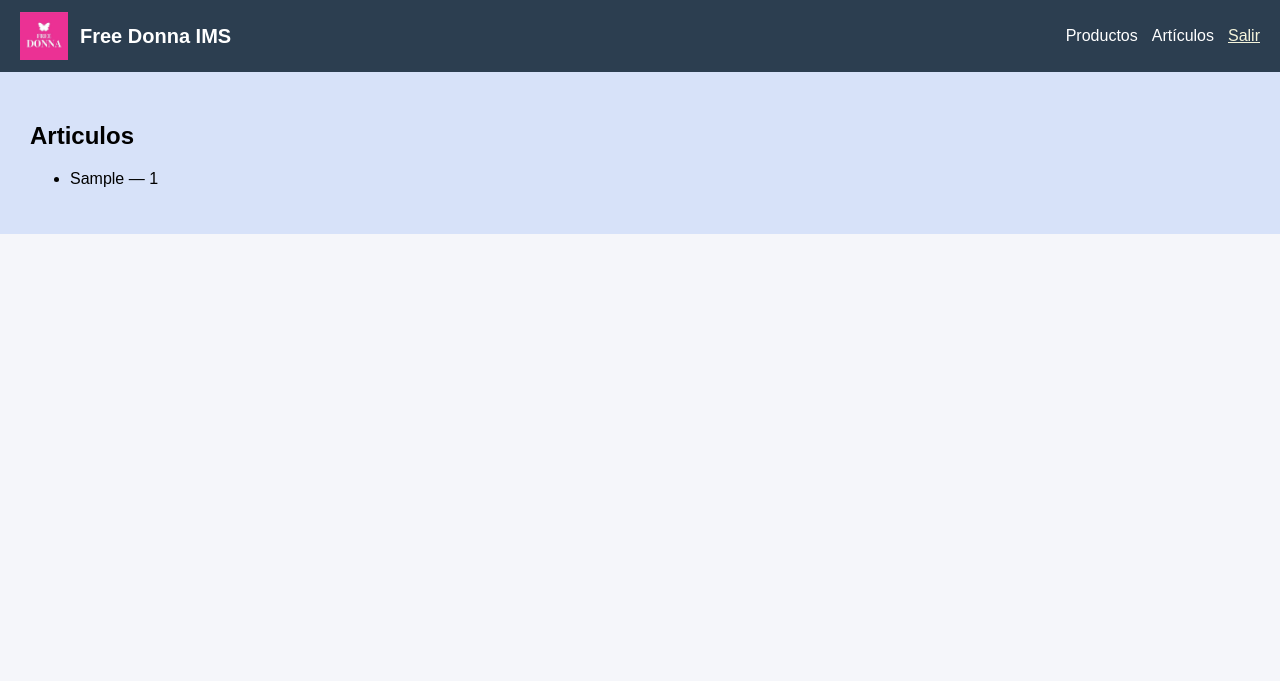
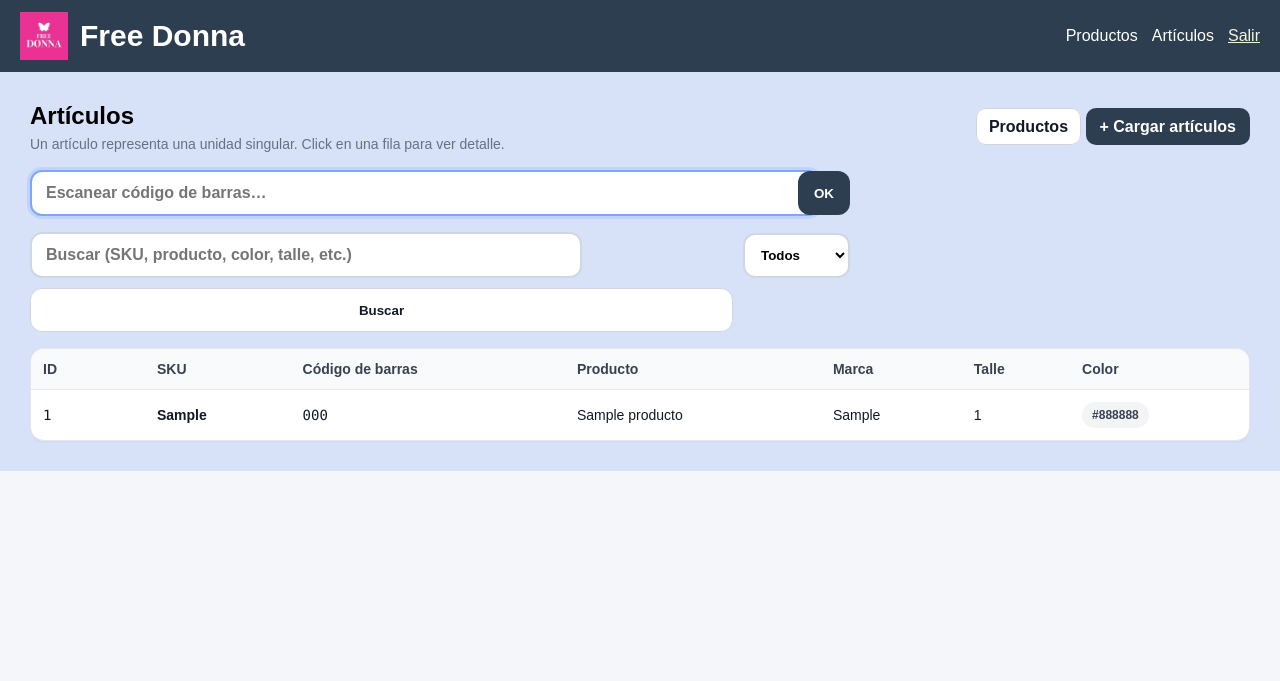
Before and after one commit to joacodores/free_donna_IMS, a Django app: page /articulos/ in a window 1280 px wide. Shown: the top 681 px of the page. Run offline with Django 5.2, Linux system fonts and the light colour scheme; a user stored in the database is signed in; tables that the repository leaves empty hold one stand-in row (values such as "Sample post").

Commit message:
articulos con barcode

```diff
--- /dev/null
+++ b/free_donna_IMS/inventory/static/css/articulos.css
@@ -0,0 +1,59 @@
+/* Contenedores simétricos */
+.scan-row,
+.search-row{
+  display:grid;
+  grid-template-columns: 1fr auto;
+  gap:10px;
+  align-items:center;
+  margin: 10px 0 16px 0;
+  max-width: 820px;   /* MISMO ancho para ambos */
+}
+
+/* Input grande (scan) */
+.scan-input{
+  width:100%;
+  padding: 12px 14px;
+  border-radius: 12px;
+  border: 2px solid #cfd6e4;
+  outline: none;
+  font-size: 16px;
+  font-weight: 800;
+}
+
+/* Input normal (search) */
+.search-input{
+  width:100%;
+  padding: 12px 14px;
+  border-radius: 12px;
+  border: 2px solid #cfd6e4;
+  outline: none;
+  font-size: 16px;
+  font-weight: 600;
+}
+
+/* Focus unificado */
+.scan-input:focus,
+.search-input:focus{
+  border-color:#7ea6ff;
+  box-shadow: 0 0 0 3px rgba(126,166,255,0.25);
+}
+
+/* Select alineado al alto de los inputs */
+.select{
+  padding: 12px 12px;
+  border-radius: 12px;
+  border: 2px solid #cfd6e4;
+  background:#fff;
+  font-weight:800;
+}
+
+/* Botones alineados visualmente */
+.scan-row .btn-primary,
+.search-row .btn-secondary{
+  height: 44px;
+  padding: 0 16px;
+  border-radius: 12px;
+  display:flex;
+  align-items:center;
+  justify-content:center;
+}
--- /dev/null
+++ b/free_donna_IMS/inventory/templates/inventory/articulo/articulo_list.html
@@ -0,0 +1,260 @@
+{% extends "inventory/base.html" %}
+{% load static %}
+
+{% block title %}Artículos{% endblock %}
+
+{% block content %}
+<link rel="stylesheet" href="{% static 'inventory/static/css/articulos.css' %}">
+
+<div class="page-header">
+  <div>
+    <h2>Artículos</h2>
+    <p class="subtle">Un artículo representa una unidad singular. Click en una fila para ver detalle.</p>
+  </div>
+
+  <div class="header-actions">
+    <a class="btn-secondary" href="{% url 'inventory:producto_list' %}">Productos</a>
+    <a class="btn-primary" href="{% url 'inventory:articulo_create' %}">+ Cargar artículos</a>
+  </div>
+</div>
+
+<!-- Scanner row (barcode) -->
+<form method="get" class="scan-row" id="scanForm" autocomplete="off">
+  <input
+    name="scan"
+    value="{{ scan }}"
+    class="scan-input"
+    type="text"
+    inputmode="numeric"
+    placeholder="Escanear código de barras…"
+    id="scanInput"
+    autofocus
+  />
+  <button class="btn-primary" type="submit">OK</button>
+
+  {% if scan %}
+    <a class="btn-secondary" href="{% url 'inventory:articulo_list' %}">Limpiar</a>
+  {% endif %}
+</form>
+
+<!-- Search row (administrativa) -->
+<form method="get" class="search-row">
+  {# IMPORTANTE: al buscar "q", no mandamos scan #}
+  <input type="hidden" name="scan" value="" />
+
+  <input
+    name="q"
+    value="{{ q }}"
+    class="search-input"
+    type="text"
+    placeholder="Buscar (SKU, producto, color, talle, etc.)"
+    autocomplete="off"
+  />
+
+  <select name="field" class="select">
+    <option value="all" {% if field == "all" %}selected{% endif %}>Todos</option>
+    <option value="sku" {% if field == "sku" %}selected{% endif %}>SKU</option>
+    <option value="producto" {% if field == "producto" %}selected{% endif %}>Producto</option>
+    <option value="marca" {% if field == "marca" %}selected{% endif %}>Marca</option>
+    <option value="color" {% if field == "color" %}selected{% endif %}>Color</option>
+    <option value="talle" {% if field == "talle" %}selected{% endif %}>Talle</option>
+    <option value="id" {% if field == "id" %}selected{% endif %}>ID</option>
+  </select>
+
+  <button class="btn-secondary" type="submit">Buscar</button>
+
+  {% if q or field != "all" %}
+    <a class="btn-secondary" href="{% url 'inventory:articulo_list' %}">Limpiar</a>
+  {% endif %}
+</form>
+
+{% if articulos %}
+  <div class="table-wrap">
+    <table class="table">
+      <thead>
+        <tr>
+          <th class="col-id">ID</th>
+          <th>SKU</th>
+          <th>Código de barras</th>
+          <th>Producto</th>
+          <th>Marca</th>
+          <th class="col-talle">Talle</th>
+          <th>Color</th>
+        </tr>
+      </thead>
+
+      <tbody>
+        {% for a in articulos %}
+          <tr
+            class="row-click"
+            role="button"
+            tabindex="0"
+            onclick="openArticuloModal(this)"
+            onkeydown="if(event.key==='Enter'||event.key===' '){ event.preventDefault(); openArticuloModal(this); }"
+            data-id="{{ a.articulo_id }}"
+            data-sku="{{ a.sku|escapejs }}"
+            data-barcode="{{ a.barcode|escapejs }}"
+            data-talle="{{ a.talle }}"
+            data-color="{{ a.color|escapejs }}"
+            data-producto="{{ a.product_id.nombre|default_if_none:''|escapejs }}"
+            data-marca="{{ a.product_id.marca|default_if_none:''|escapejs }}"
+            data-product-id="{{ a.product_id.product_id }}"
+          >
+            <td class="mono">{{ a.articulo_id }}</td>
+            <td class="strong">{{ a.sku }}</td>
+            <td class="mono">{{ a.barcode }}</td>
+            <td>{{ a.product_id.nombre|default:"—" }}</td>
+            <td>{{ a.product_id.marca|default:"—" }}</td>
+            <td class="num">{{ a.talle }}</td>
+            <td><span class="tag">{{ a.color }}</span></td>
+          </tr>
+        {% endfor %}
+      </tbody>
+    </table>
+  </div>
+
+  {% if is_paginated %}
+    <div class="pagination">
+      <div class="pagination-left subtle">
+        Página {{ page_obj.number }} de {{ paginator.num_pages }}
+      </div>
+
+      <div class="pagination-right">
+        {% if page_obj.has_previous %}
+          <a class="btn-secondary"
+             href="?page={{ page_obj.previous_page_number }}{% if q %}&q={{ q|urlencode }}&field={{ field|urlencode }}{% endif %}">
+            ← Anterior
+          </a>
+        {% endif %}
+
+        {% if page_obj.has_next %}
+          <a class="btn-secondary"
+             href="?page={{ page_obj.next_page_number }}{% if q %}&q={{ q|urlencode }}&field={{ field|urlencode }}{% endif %}">
+            Siguiente →
+          </a>
+        {% endif %}
+      </div>
+    </div>
+  {% endif %}
+
+{% else %}
+  <div class="empty">
+    <p style="margin:0; font-weight:900;">No hay artículos cargados.</p>
+    <p class="subtle" style="margin-bottom:0;">
+      Usá el botón “Cargar artículos” para ingresar unidades (podés hacerlo por cantidad).
+    </p>
+  </div>
+{% endif %}
+
+{% if auto_open_first %}
+  <script>
+    document.addEventListener("DOMContentLoaded", function(){
+      var first = document.querySelector("tr.row-click");
+      if (first) openArticuloModal(first);
+    });
+  </script>
+{% endif %}
+
+<!-- Modal -->
+<div id="articuloModalOverlay" class="modal-overlay" onclick="closeArticuloModal(event)">
+  <div class="modal" role="dialog" aria-modal="true" aria-labelledby="articuloModalTitle">
+    <div class="modal-header">
+      <div>
+        <h3 id="articuloModalTitle">Detalle de artículo</h3>
+        <p class="subtle" id="articuloModalSubtitle" style="margin:6px 0 0 0;"></p>
+      </div>
+      <button class="modal-close" type="button" onclick="closeArticuloModal()">×</button>
+    </div>
+
+    <div class="modal-body">
+      <dl class="kv">
+        <dt>ID</dt><dd id="m_id">—</dd>
+        <dt>SKU</dt><dd id="m_sku">—</dd>
+        <dt>Barcode</dt><dd id="m_barcode">—</dd>
+        <dt>Producto</dt><dd id="m_producto">—</dd>
+        <dt>Marca</dt><dd id="m_marca">—</dd>
+        <dt>Talle</dt><dd id="m_talle">—</dd>
+        <dt>Color</dt><dd id="m_color">—</dd>
+      </dl>
+    </div>
+
+    <div class="modal-actions">
+      <a id="m_ver_producto" class="btn-secondary" href="#">Ver producto</a>
+      <a id="m_editar" class="btn-secondary" href="#">Editar</a>
+
+      <form id="m_borrar_form" method="post" action="#" style="margin:0;">
+        {% csrf_token %}
+        <button id="m_borrar_btn" class="btn-danger" type="submit">Borrar</button>
+      </form>
+
+      <button class="btn-primary" type="button" onclick="closeArticuloModal()">Cerrar</button>
+    </div>
+  </div>
+</div>
+
+<script>
+  const ARTICULO_EDIT_URL = "{% url 'inventory:articulo_edit' 0 %}".replace("/0/", "/{id}/");
+  const ARTICULO_DELETE_URL = "{% url 'inventory:articulo_delete' 0 %}".replace("/0/", "/{id}/");
+
+  function openArticuloModal(rowEl){
+    var overlay = document.getElementById("articuloModalOverlay");
+
+    var id = rowEl.dataset.id || "";
+    var sku = rowEl.dataset.sku || "";
+    var barcode = rowEl.dataset.barcode || "";
+    var talle = rowEl.dataset.talle || "";
+    var color = rowEl.dataset.color || "";
+    var producto = rowEl.dataset.producto || "";
+    var marca = rowEl.dataset.marca || "";
+    var productId = rowEl.dataset.productId || "";
+
+    document.getElementById("articuloModalTitle").textContent = sku ? ("Artículo " + sku) : "Detalle de artículo";
+    document.getElementById("articuloModalSubtitle").textContent =
+      producto ? ("Producto: " + producto + (marca ? " — " + marca : "")) : (marca ? ("Marca: " + marca) : "");
+
+    document.getElementById("m_id").textContent = id || "—";
+    document.getElementById("m_sku").textContent = sku || "—";
+    document.getElementById("m_barcode").textContent = barcode || "—";
+    document.getElementById("m_producto").textContent = producto || "—";
+    document.getElementById("m_marca").textContent = marca || "—";
+    document.getElementById("m_talle").textContent = talle || "—";
+    document.getElementById("m_color").textContent = color || "—";
+
+    document.getElementById("m_ver_producto").href = productId ? ("/productos/" + productId + "/") : "#";
+
+    document.getElementById("m_editar").href = ARTICULO_EDIT_URL.replace("{id}", id);
+    document.getElementById("m_borrar_form").action = ARTICULO_DELETE_URL.replace("{id}", id);
+
+    overlay.style.display = "flex";
+
+    setTimeout(function(){
+      var closeBtn = document.querySelector("#articuloModalOverlay .modal-close");
+      if (closeBtn) closeBtn.focus();
+    }, 0);
+  }
+
+  function closeArticuloModal(evt){
+    if (evt && evt.target && evt.target.id !== "articuloModalOverlay") return;
+    document.getElementById("articuloModalOverlay").style.display = "none";
+    var scan = document.getElementById("scanInput");
+    if (scan) scan.focus();
+  }
+
+  document.getElementById("m_borrar_form").addEventListener("submit", function(e){
+    var sku = document.getElementById("m_sku").textContent || "este artículo";
+    if (!confirm("¿Seguro que querés borrar " + sku + "? Esta acción no se puede deshacer.")) {
+      e.preventDefault();
+    }
+  });
+
+  document.addEventListener("keydown", function(e){
+    if (e.key === "Escape"){
+      var overlay = document.getElementById("articuloModalOverlay");
+      if (overlay && overlay.style.display === "flex"){
+        overlay.style.display = "none";
+      }
+    }
+  });
+</script>
+
+{% endblock %}
--- a/free_donna_IMS/inventory/templates/inventory/articulo_list.html
+++ /dev/null
@@ -1,18 +0,0 @@
-{% extends "inventory/base.html" %}
-
-{% block title %}Articulos{% endblock %}
-
-{% block content %}
-<h2>Articulos</h2>
-
-{% if articulos %}
-<ul>
-  {% for articulo in articulos %}
-  <li>{{ articulo.sku }} — {{ articulo.articulo_id }} </li>
-  {% endfor %}
-</ul>
-{% else %}
-<p>No hay articulos cargados.</p>
-{% endif %}
-
-{% endblock %}
--- a/free_donna_IMS/inventory/templates/inventory/base.html
+++ b/free_donna_IMS/inventory/templates/inventory/base.html
@@ -38,14 +38,15 @@
 
     <!-- Título -->
     <div style="font-size:20px; font-weight:bold;">
-      Free Donna IMS
+      <a href="{% url 'inventory:index' %}"
+      style="color:white; text-decoration:none;font-size:30px; font-weight:bold;"">Free Donna</a>
     </div>
   </div>
 
   <!-- Menú -->
   <nav style="display:flex; gap:14px; flex-wrap:wrap;">
     <a href="{% url 'inventory:producto_list' %}" style="color:white; text-decoration:none;">Productos</a>
-    <a href="#" style="color:white; text-decoration:none;">Artículos</a>
+    <a href="{% url 'inventory:articulo_list' %}" style="color:white; text-decoration:none;">Artículos</a>
     {% if request.user.is_authenticated %}
       <a style="color: beige;" href="{% url 'inventory:logout' %}">Salir</a>
     {% else %}
--- a/free_donna_IMS/inventory/templates/inventory/index.html
+++ b/free_donna_IMS/inventory/templates/inventory/index.html
@@ -17,7 +17,7 @@
       <p>Alta, edición y control de productos.</p>
     </a>
 
-    <a href="#" class="panel-card">
+    <a href="{% url 'inventory:articulo_list' %}" class="panel-card">
       <h2>Gestionar Artículos</h2>
       <p>Administrar unidades físicas y estados.</p>
     </a>
--- a/free_donna_IMS/inventory/urls.py
+++ b/free_donna_IMS/inventory/urls.py
@@ -13,5 +13,8 @@ urlpatterns = [
     path("productos/<int:pk>/", views.ProductoDetailView.as_view(), name="producto_detail"),
     path("productos/<int:pk>/editar/", views.ProductoUpdateView.as_view(), name="producto_update"),
     path("productos/<int:pk>/borrar/", views.ProductoDeleteView.as_view(), name="producto_delete"),
-    path("articulos/", views.articulos, name="articulos"),
+    path("articulos/", views.ArticuloListView.as_view(), name="articulo_list"),
+    path("articulos/nuevo/", views.ArticuloCreateView.as_view(), name="articulo_create"),
+    path("articulos/<int:articulo_id>/editar/", views.ArticuloUpdateView.as_view(), name="articulo_edit"),
+    path("articulos/<int:articulo_id>/borrar/", views.ArticuloDeleteView.as_view(), name="articulo_delete"),
 ]
--- a/free_donna_IMS/inventory/views.py
+++ b/free_donna_IMS/inventory/views.py
@@ -1,18 +1,25 @@
 from django.shortcuts import render, HttpResponse
 from django.urls import reverse_lazy
-from django.views.generic import ListView, DetailView, CreateView, UpdateView, View
+from django.views.generic import ListView, DetailView, CreateView, UpdateView, View, DeleteView
+from django.db.models import Q
 from django.shortcuts import redirect
 from .models import Producto, Articulo
-from .forms import UserLoginForm, UserRegisterForm
+from .forms import UserLoginForm, UserRegisterForm, ArticuloCreateForm
 from django.contrib.auth import authenticate, login, logout
+from django.contrib.auth.decorators import login_required
+from django.contrib.auth.mixins import LoginRequiredMixin
+from django.views.generic.edit import FormView
+from django.db import transaction
+from django.contrib import messages
 
+@login_required
 def index(request):
     return render(request, "inventory/index.html")
 
 class SignUpView(View):
     def get(self, request):
         form = UserRegisterForm()
-        return render(request, "inventory/signup.html", {"form": form})
+        return render(request, "inventory/auth/signup.html", {"form": form})
 
     def post(self, request):
         form = UserRegisterForm(request.POST)
@@ -22,14 +29,14 @@ class SignUpView(View):
                                 password=form.cleaned_data['password1'])
             login(request, user)
             return redirect("inventory:producto_list")
-        return render(request, "inventory/signup.html", {"form": form})
+        return render(request, "inventory/auth/signup.html", {"form": form})
 
 class LoginView(View):
     def get(self, request):
         if request.user.is_authenticated:
             return redirect("inventory:producto_list")
         form = UserLoginForm()
-        return render(request, "inventory/login.html", {"form": form})
+        return render(request, "inventory/auth/login.html", {"form": form})
 
     def post(self, request):
         form = UserLoginForm(request.POST)
@@ -43,29 +50,22 @@ class LoginView(View):
                 return redirect("inventory:producto_list")
             else:
                 form.add_error(None, "Credenciales inválidas")
-        return render(request, "inventory/login.html", {"form": form})
+        return render(request, "inventory/auth/login.html", {"form": form})
 
 class LogoutView(View):
     def get(self, request):
         logout(request)
         return redirect("inventory:login")
 
-def productos(request):
-    prods = Producto.objects.all()
-    return render(request, "inventory/producto_list.html", {"productos": prods})
 
-def articulos(request):
-    arts = Articulo.objects.all()
-    return render(request, "inventory/articulo_list.html", {"articulos": arts})
-
-class ProductoListView(ListView):
+class ProductoListView(LoginRequiredMixin, ListView):
     model = Producto
-    template_name = "inventory/producto_list.html"
+    template_name = "inventory/producto/producto_list.html"
     context_object_name = "productos"
     paginate_by = 20
 
     def get_queryset(self):
-        qs = super().get_queryset().order_by("nombre")
+        qs = super().get_queryset().order_by("product_id")
         q = (self.request.GET.get("q") or "").strip()
         if q:
             qs = qs.filter(nombre__icontains=q)
@@ -81,24 +81,127 @@ class ProductoDetailView(DetailView):
     template_name = "inventory/producto_detail.html"
     context_object_name = "producto"
 
-class ProductoCreateView(CreateView):
+class ProductoCreateView(LoginRequiredMixin, CreateView):
     model = Producto
     fields = ["nombre", "tipo_producto", "material", "marca", "precio"]
-    template_name = "inventory/producto_form.html"
+    template_name = "inventory/producto/producto_form.html"
     success_url = reverse_lazy("inventory:producto_list")
 
-class ProductoUpdateView(UpdateView):
+
+class ProductoUpdateView(LoginRequiredMixin, UpdateView):
     model = Producto
     fields = ["nombre", "tipo_producto", "material", "marca", "precio"]
-    template_name = "inventory/producto_form.html"
+    template_name = "inventory/producto/producto_form.html"
     success_url = reverse_lazy("inventory:producto_list")
 
-class ProductoDeleteView(View):
+
+class ProductoDeleteView(LoginRequiredMixin, View):
     model = Producto
-    template_name = "inventory/producto_confirm_delete.html"
+    template_name = "inventory/producto/producto_confirm_delete.html"
     success_url = reverse_lazy("inventory:producto_list")
 
     def post(self, request, pk):
         producto = Producto.objects.get(pk=pk)
         producto.delete()
         return redirect(self.success_url)
+
+class ArticuloUpdateView(LoginRequiredMixin, UpdateView):
+    model = Articulo
+    fields = ["product_id", "sku", "talle", "color"]
+    context_object_name = "articulo"
+    pk_url_kwarg = "articulo_id"
+    template_name = "inventory/articulo/articulo_form.html"
+
+    def get_success_url(self):
+        return reverse_lazy("inventory:articulo_list")
+
+class ArticuloDeleteView(LoginRequiredMixin, DeleteView):
+    model = Articulo
+    pk_url_kwarg = "articulo_id"
+    template_name = "inventory/articulo_confirm_delete.html"
+    success_url = reverse_lazy("inventory:articulo_list")
+
+class ArticuloListView(LoginRequiredMixin, ListView):
+    model = Articulo
+    template_name = "inventory/articulo/articulo_list.html"
+    context_object_name = "articulos"
+    paginate_by = 20
+
+    def get_queryset(self):
+        qs = super().get_queryset().select_related("product_id").order_by("sku", "talle", "color", "articulo_id")
+
+        scan = (self.request.GET.get("scan") or "").strip()
+        if scan:
+            return qs.filter(barcode=scan)
+
+        q = (self.request.GET.get("q") or "").strip()
+        field = (self.request.GET.get("field") or "all").strip().lower()
+        if field not in ["all", "sku", "producto", "color", "talle", "nombre", "marca"]:
+            field = "all"
+        if not q:
+            return qs
+        if field == "all":
+            filt = (
+                Q(sku__icontains=q) |
+                Q(color__icontains=q) |
+                Q(barcode__icontains=q) |
+                Q(product_id__nombre__icontains=q) |
+                Q(product_id__marca__icontains=q)
+            )
+            if q.isdigit():
+                n = int(q)
+                filt |= Q(talle=n) | Q(articulo_id=n)
+                return qs.filter(filt)
+            if field == "sku":
+                return qs.filter(sku__icontains=q)
+            if field == "producto":
+                return qs.filter(product_id__nombre__icontains=q)
+            if field == "marca":
+                return qs.filter(product_id__marca__icontains=q)
+            if field == "color":
+                return qs.filter(color__icontains=q)
+            if field == "talle":
+                return qs.filter(talle=int(q)) if q.isdigit() else qs.none()
+            if field == "id":
+                return qs.filter(articulo_id=int(q)) if q.isdigit() else qs.none()
+
+            return qs
+
+    def get_context_data(self, **kwargs):
+        ctx = super().get_context_data(**kwargs)
+        ctx["scan"] = (self.request.GET.get("scan") or "").strip()
+        ctx["q"] = (self.request.GET.get("q") or "").strip()
+        ctx["field"] = (self.request.GET.get("field") or "all").strip().lower()
+
+        ctx["auto_open_first"] = bool(ctx["scan"] and ctx["articulos"])
+        return ctx
+
+
+
+class ArticuloCreateView(LoginRequiredMixin, FormView):
+    template_name = "inventory/articulo/articulo_create.html"
+    form_class = ArticuloCreateForm
+    success_url = reverse_lazy("inventory:articulo_list")
+
+    @transaction.atomic
+    def form_valid(self, form):
+        producto = form.cleaned_data['product_id']
+        sku = form.cleaned_data['sku']
+        barcode = form.cleaned_data['barcode']
+        talle = form.cleaned_data['talle']
+        color = form.cleaned_data['color']
+        cantidad = form.cleaned_data['cantidad']
+
+        articulos = [
+            Articulo(
+                product_id=producto,
+                sku=sku,
+                barcode=barcode,
+                talle=talle,
+                color=color,
+            )
+            for _ in range(cantidad)
+        ]
+        Articulo.objects.bulk_create(articulos)
+        messages.success(self.request, f"Se cargaron {cantidad} artículo(s) para {producto}.")
+        return super().form_valid(form)
```
Also changed, not shown: free_donna_IMS/free_donna_IMS/middleware.py (added, +30 -0 lines), free_donna_IMS/free_donna_IMS/settings.py (+8 -1 lines), free_donna_IMS/inventory/forms.py (+26 -0 lines), free_donna_IMS/inventory/models.py (+41 -0 lines), free_donna_IMS/inventory/templates/inventory/articulo/articulo_confirm_delete.html (added, +28 -0 lines), free_donna_IMS/inventory/templates/inventory/articulo/articulo_create.html (added, +64 -0 lines), free_donna_IMS/inventory/templates/inventory/articulo/articulo_form.html (added, +25 -0 lines), free_donna_IMS/inventory/migrations/0003_articulo_barcode_and_more.py (added), free_donna_IMS/inventory/templates/inventory/auth/login.html (renamed from free_donna_IMS/inventory/templates/inventory/login.html), free_donna_IMS/inventory/templates/inventory/auth/signup.html (renamed from free_donna_IMS/inventory/templates/inventory/signup.html), free_donna_IMS/inventory/templates/inventory/producto/producto_confirm_delete.html (renamed from free_donna_IMS/inventory/templates/inventory/producto_confirm_delete.html), free_donna_IMS/inventory/templates/inventory/producto/producto_form.html (renamed from free_donna_IMS/inventory/templates/inventory/producto_form.html), free_donna_IMS/inventory/templates/inventory/producto/producto_list.html (renamed from free_donna_IMS/inventory/templates/inventory/producto_list.html).
